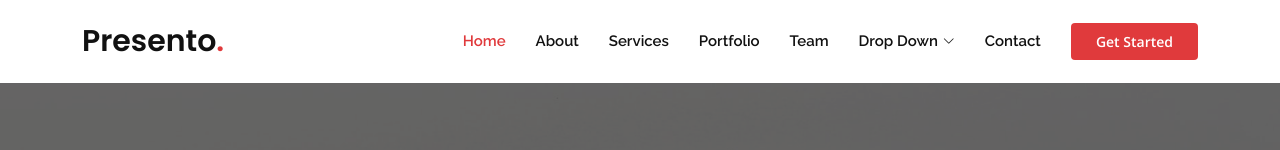
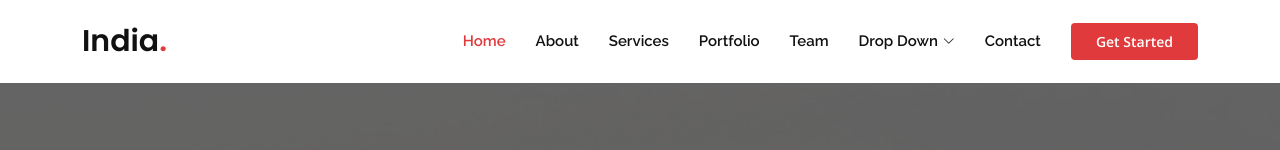
Before and after one commit to singla-monika85/presento, a plain HTML site: page index.html in a window 1280 px wide. Shown: the top 150 px of the page. Drawn offline with nearby package versions, Linux system fonts and the light colour scheme; a web font is replaced by a local one.

Commit message:
replace presento with India

```diff
--- a/index.html
+++ b/index.html
@@ -44,7 +44,7 @@
     <!-- ======= Header ======= -->
     <header id="header" class="fixed-top d-flex align-items-center">
         <div class="container d-flex align-items-center">
-            <h1 class="logo me-auto"><a href="index.html">Presento<span>.</span></a></h1>
+            <h1 class="logo me-auto"><a href="index.html">India<span>.</span></a></h1>
             <!-- Uncomment below if you prefer to use an image logo -->
             <!-- <a href="index.html" class="logo me-auto"><img src="assets/img/logo.png" alt=""></a>-->
 
```
